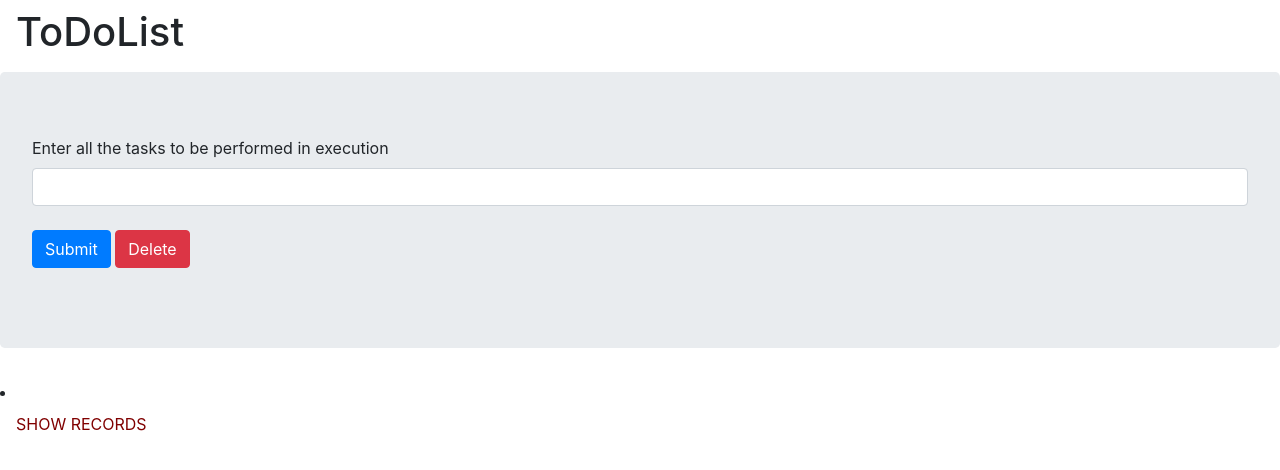
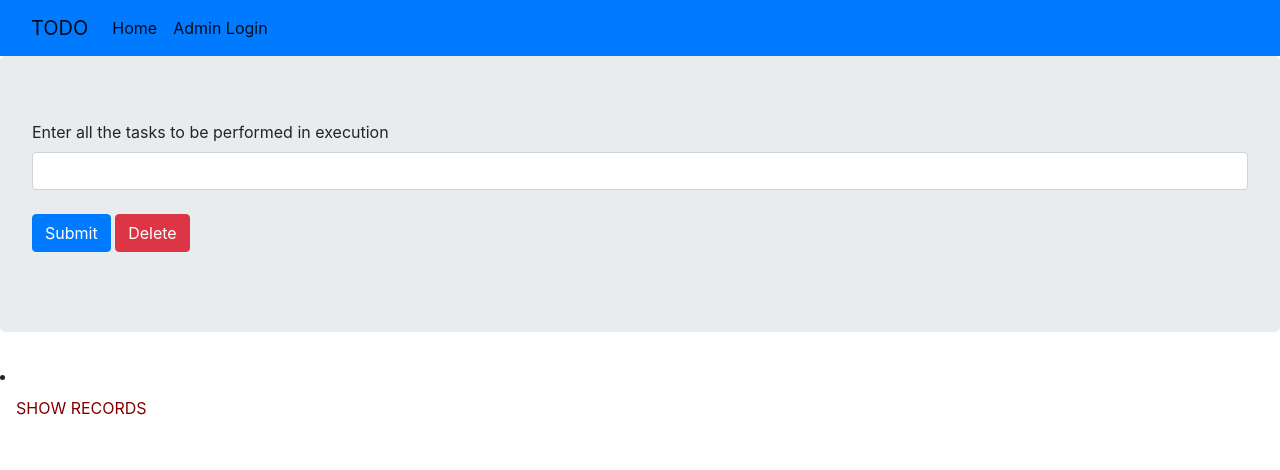
Before and after one commit to pjgit2/pgm, a Flask app: template templates/index.html in a window 1280 px wide. Shown: the top 470 px of the page. Run offline with Flask 3, Linux system fonts and the light colour scheme; the template is opened without the code that fills it, so the values that code supplies are empty; some libraries are stand-ins or nearby versions.

Commit message:
adding button anchor tag in navbar also using bootstrap library for bg-color

```diff
--- a/templates/index.html
+++ b/templates/index.html
@@ -14,9 +14,24 @@
 </head>
 <body>
 <!--Adding Nav Bar for the heading -->
-    <nav class="navbar navbar-default">
-        <h1>ToDoList</h1>
-    </nav>
+<nav class="navbar navbar-expand-lg navbar-light bg-primary">
+	<div class="container-fluid">
+	  <a class="navbar-brand" href="\">TODO</a>
+	  <button class="navbar-toggler" type="button" data-bs-toggle="collapse" data-bs-target="#navbarNav" aria-controls="navbarNav" aria-expanded="false" aria-label="Toggle navigation">
+		<span class="navbar-toggler-icon"></span>
+	  </button>
+	  <div class="collapse navbar-collapse" id="navbarNav">
+		<ul class="navbar-nav">
+		  <li class="nav-item">
+			<a class="nav-link active" aria-current="page" href="\">Home</a>
+		  </li>
+		  <li class="nav-item">
+			<a class="nav-link active" href="/admin">Admin Login</a>
+		  </li>
+		</ul>
+	  </div>
+	</div>
+  </nav>
 
     <!--Jumbotron container is added here with to execute add and delete task -->
     <div class="jumbotron">
```
